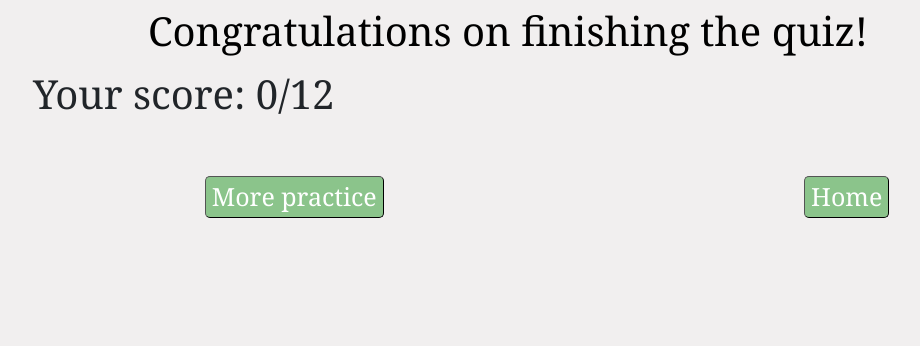
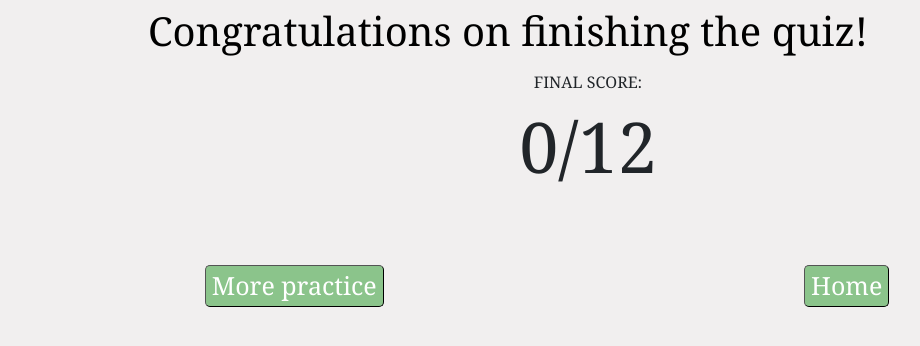
Before and after one commit to sanmati02/uigoated, a Flask app: page /endquiz in a window 1280 px wide. Shown: the part 56-402 px from the top of the page, without its empty margins (52-972 px from the left). Run offline with Flask 2, Linux system fonts and the light colour scheme; some libraries are stand-ins or nearby versions.

Commit message:
made UI changes to endquiz page

```diff
--- a/static/main.css
+++ b/static/main.css
@@ -243,3 +243,11 @@
 .leftAlign{
   text-align: left;
 }
+
+#final_score{
+  text-align:center;
+}
+
+#score_number{
+  font-size:70px;
+}
--- a/templates/endquiz.html
+++ b/templates/endquiz.html
@@ -17,7 +17,9 @@
     <div class = "title">
         <h1 >Congratulations on finishing the quiz!</h1>
     </div>
-    <h1 class="score">Your score: {{score}}/12</h1>
+    <div id="final_score">FINAL SCORE:
+        <p id="score_number">{{score}}/12</p>
+    </div>
 
     <div class = 'row'>
         <div class = col-6>
```
